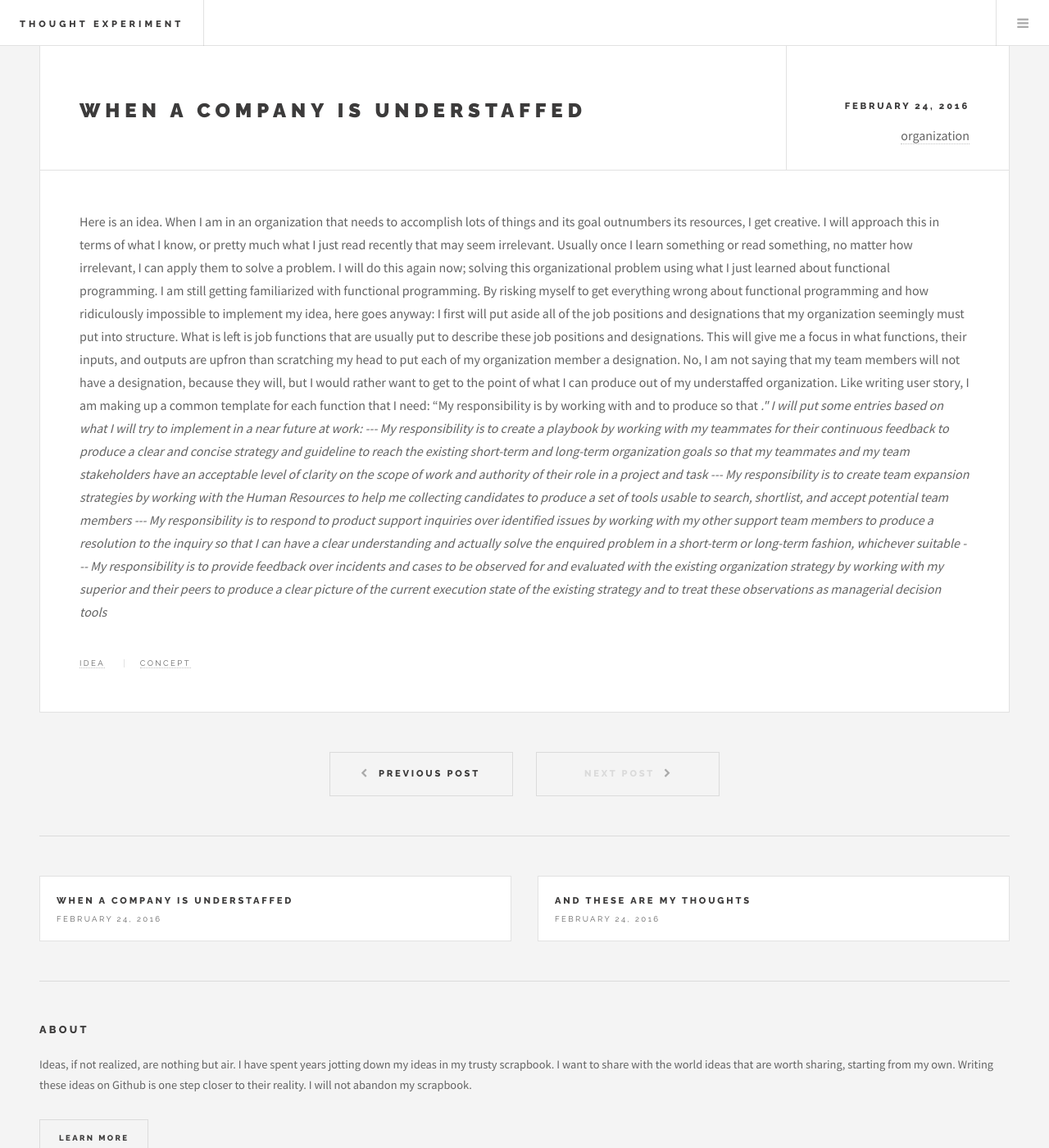
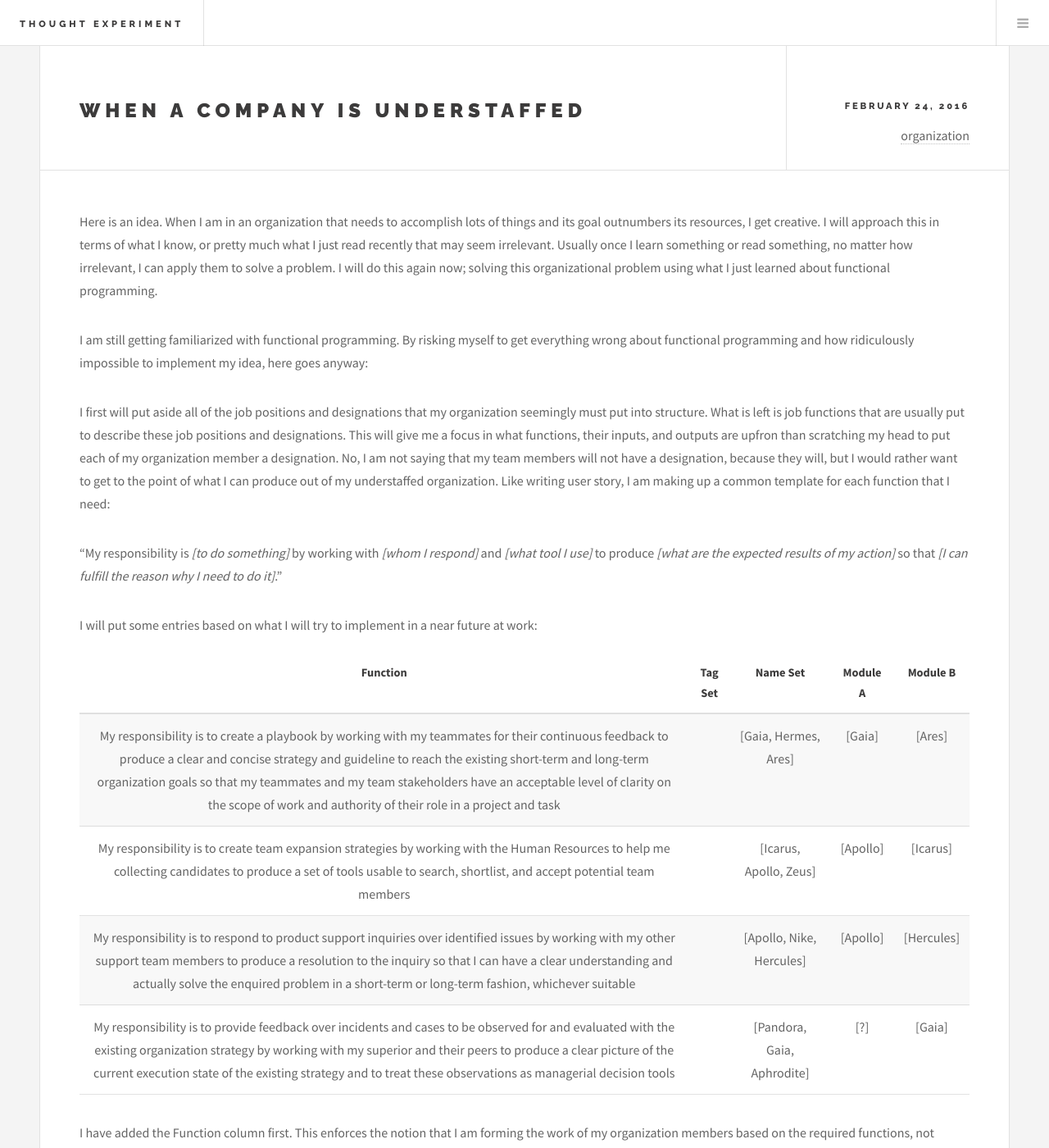
Before and after one commit to rizkylearns/thought-experiment, a Jekyll site: the page built from _posts/2016-02-26-when-a-company-is-understaffed.md, in a window 1280 px wide and 1400 px high, scrolled down 295 px. Shown: the whole window at 82% size. Built offline with Jekyll 4.4.1, drawn with Linux system fonts in a browser that asks for light colours; some of the changed text lies outside the part shown.

Commit message:
completing my next post

```diff
--- a/_posts/2016-02-26-when-a-company-is-understaffed.md
+++ b/_posts/2016-02-26-when-a-company-is-understaffed.md
@@ -7,15 +7,25 @@ tags: idea concept
 ---
 
 Here is an idea. When I am in an organization that needs to accomplish lots of things and its goal outnumbers its resources, I get creative. I will approach this in terms of what I know, or pretty much what I just read recently that may seem irrelevant. Usually once I learn something or read something, no matter how irrelevant, I can apply them to solve a problem. I will do this again now; solving this organizational problem using what I just learned about functional programming.
+
 I am still getting familiarized with functional programming. By risking myself to get everything wrong about functional programming and how ridiculously impossible to implement my idea, here goes anyway:
+
 I first will put aside all of the job positions and designations that my organization seemingly must put into structure. What is left is job functions that are usually put to describe these job positions and designations. This will give me a focus in what functions, their inputs, and outputs are upfron than scratching my head to put each of my organization member a designation. No, I am not saying that my team members will not have a designation, because they will, but I would rather want to get to the point of what I can produce out of my understaffed organization.
-Like writing user story, I am making up a common template for each function that I need: "My responsibility is <to do something> by working with <whom I respond> and <what tool I use> to produce <what are the expected results of my action> so that <I can fulfill the reason why I need to do it>."
+Like writing user story, I am making up a common template for each function that I need:
+
+"My responsibility is *[to do something]* by working with *[whom I respond]* and *[what tool I use]* to produce *[what are the expected results of my action]* so that *[I can fulfill the reason why I need to do it]*."
+
 I will put some entries based on what I will try to implement in a near future at work:
----
-My responsibility is to create a playbook by working with my teammates for their continuous feedback to produce a clear and concise strategy and guideline to reach the existing short-term and long-term organization goals so that my teammates and my team stakeholders have an acceptable level of clarity on the scope of work and authority of their role in a project and task
----
-My responsibility is to create team expansion strategies by working with the Human Resources to help me collecting candidates to produce a set of tools usable to search, shortlist, and accept potential team members
----
-My responsibility is to respond to product support inquiries over identified issues by working with my other support team members to produce a resolution to the inquiry so that I can have a clear understanding and actually solve the enquired problem in a short-term or long-term fashion, whichever suitable
----
-My responsibility is to provide feedback over incidents and cases to be observed for and evaluated with the existing organization strategy by working with my superior and their peers to produce a clear picture of the current execution state of the existing strategy and to treat these observations as managerial decision tools
+
+| Function | Tag Set | Name Set | Module A | Module B |
+| :------: | :-----: | :------: | :------: | :------: |
+| My responsibility is to create a playbook by working with my teammates for their continuous feedback to produce a clear and concise strategy and guideline to reach the existing short-term and long-term organization goals so that my teammates and my team stakeholders have an acceptable level of clarity on the scope of work and authority of their role in a project and task || [Gaia, Hermes, Ares] | [Gaia] | [Ares] |
+| My responsibility is to create team expansion strategies by working with the Human Resources to help me collecting candidates to produce a set of tools usable to search, shortlist, and accept potential team members || [Icarus, Apollo, Zeus] | [Apollo] | [Icarus] |
+| My responsibility is to respond to product support inquiries over identified issues by working with my other support team members to produce a resolution to the inquiry so that I can have a clear understanding and actually solve the enquired problem in a short-term or long-term fashion, whichever suitable || [Apollo, Nike, Hercules] | [Apollo] | [Hercules] |
+| My responsibility is to provide feedback over incidents and cases to be observed for and evaluated with the existing organization strategy by working with my superior and their peers to produce a clear picture of the current execution state of the existing strategy and to treat these observations as managerial decision tools || [Pandora, Gaia, Aphrodite] | [?] | [Gaia] |
+
+I have added the Function column first. This enforces the notion that I am forming the work of my organization members based on the required functions, not based on what their designations are, or at least not initially. I then relate each function to a set of designations and/or job position to *tag* the functions to terms that my team members are familiar with. The more I learn that some positions match with a function, the more *tags* I can insert.
+
+The next step requires a little more social orientation among my team members; I must enter a set of member names for each function for who is the likely member who is capable of taking the specified input and action, and to produce the desired output(s). Depending on how understaffed I am, the names will most likely repeat over many rows, but that is ok. It is also ok that I will not fulfill the entire Module column with a set of names on every function. This could mean a few possibilities. One is that such function is not required for the module. Another possibility is that it is permissible to defer the function of this module to its next phase of execution, to allow other modules to finish up first while ensuring the module with absent function actor to partially produce some output where the actors do exist.
+
+*ps: I will keep coming back to this post whenever I can come up with another function and another set of Greek Gods*
```
